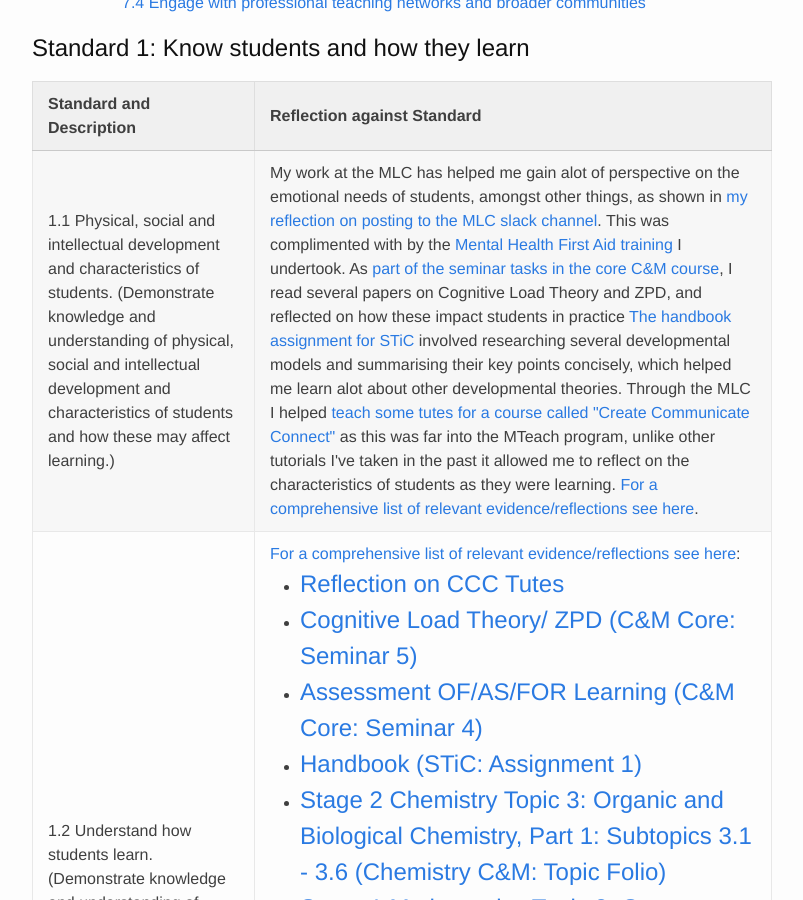
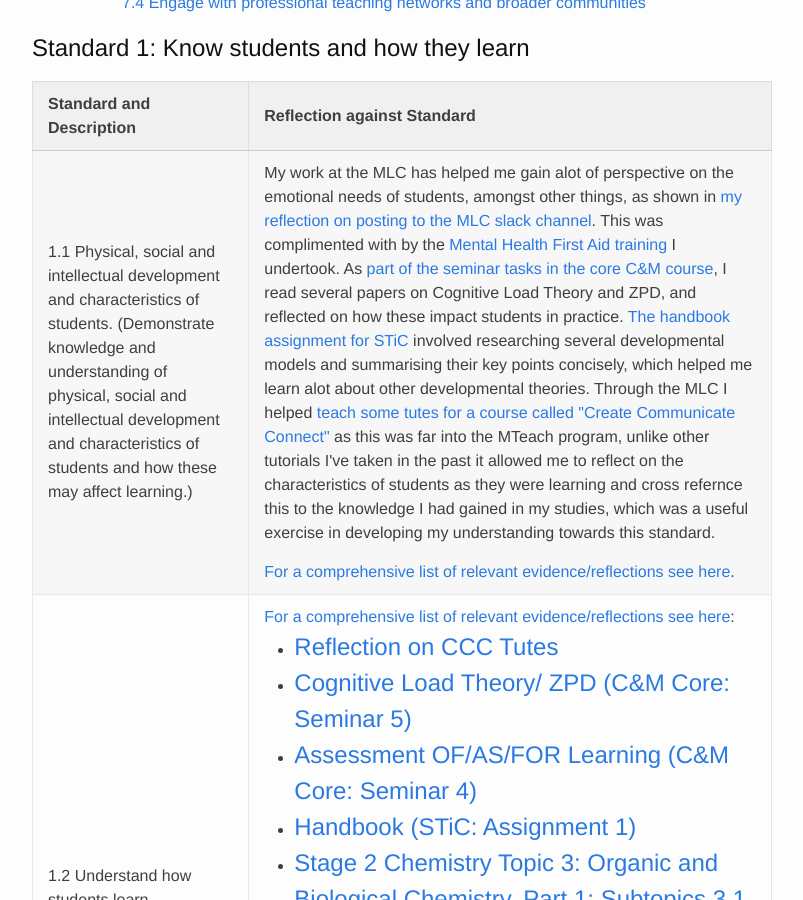
Before and after one commit to Armadilloa16/eportfolio, a Jekyll site: the page built from apst.html, in a window 1280 px wide and 900 px high, scrolled down 1577 px. Shown: the whole window, without its empty margins (238-1041 px from the left). Built offline with Jekyll 4.4.1, drawn with Linux system fonts in a browser that asks for light colours.

```diff
--- a/apst.html
+++ b/apst.html
@@ -99,7 +99,7 @@ The  <a href="{{ site.baseurl }}/files/APST.pdf">Australian Professional Standar
     <td  id="1-1">1.1 Physical, social and intellectual development and characteristics of students. (Demonstrate knowledge and understanding of physical, social and intellectual development and characteristics of students and how these may affect learning.)</td>
     <td>
 
-		My work at the MLC has helped me gain alot of perspective on the emotional needs of students, amongst other things, as shown in <a href="{{ site.baseurl }}{% post_url 2018-03-02-mlc-slack-post %}">my reflection on posting to the MLC slack channel</a>. This was complimented with by the <a href="{{ site.baseurl }}{% post_url 2018-03-06-mhfa %}">Mental Health First Aid training</a> I undertook. As <a href="{{ site.baseurl }}{% post_url 2018-04-05-zpd %}">part of the seminar tasks in the core C&M course</a>, I read several papers on Cognitive Load Theory and ZPD, and reflected on how these impact students in practice <a href="{{ site.baseurl }}{% post_url 2018-04-02-handbook %}">The handbook assignment for STiC</a> involved researching several developmental models and summarising their key points concisely, which helped me learn alot about other developmental theories. Through the MLC I helped <a href="{{ site.baseurl }}{% post_url 2018-04-02-handbook %}">teach some tutes for a course called "Create Communicate Connect"</a> as this was far into the MTeach program, unlike other tutorials I've taken in the past it allowed me to reflect on the characteristics of students as they were learning.
+		<p>My work at the MLC has helped me gain alot of perspective on the emotional needs of students, amongst other things, as shown in <a href="{{ site.baseurl }}{% post_url 2018-03-02-mlc-slack-post %}">my reflection on posting to the MLC slack channel</a>. This was complimented with by the <a href="{{ site.baseurl }}{% post_url 2018-03-06-mhfa %}">Mental Health First Aid training</a> I undertook. As <a href="{{ site.baseurl }}{% post_url 2018-04-05-zpd %}">part of the seminar tasks in the core C&M course</a>, I read several papers on Cognitive Load Theory and ZPD, and reflected on how these impact students in practice. <a href="{{ site.baseurl }}{% post_url 2018-04-02-handbook %}">The handbook assignment for STiC</a> involved researching several developmental models and summarising their key points concisely, which helped me learn alot about other developmental theories. Through the MLC I helped <a href="{{ site.baseurl }}{% post_url 2018-04-02-handbook %}">teach some tutes for a course called "Create Communicate Connect"</a> as this was far into the MTeach program, unlike other tutorials I've taken in the past it allowed me to reflect on the characteristics of students as they were learning and cross refernce this to the knowledge I had gained in my studies, which was a useful exercise in developing my understanding towards this standard.</p>
 
 		<a href="{{ site.baseurl }}/apst/1-1">For a comprehensive list of relevant evidence/reflections see here</a>.<!-- :
 		<ul>
```
Also changed, not shown: _posts/2018-05-14-acara-science.md (added, +12 -0 lines), 2 other files.
